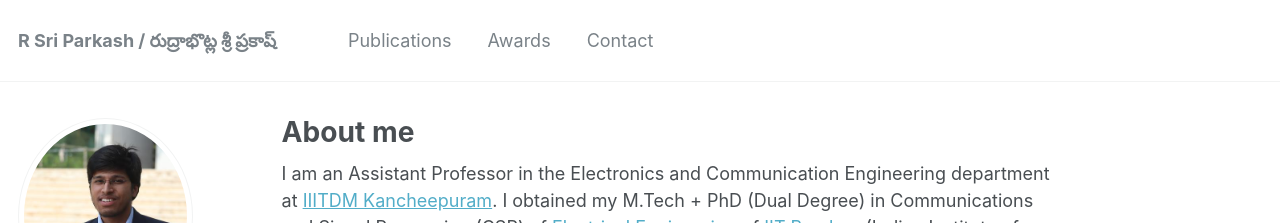
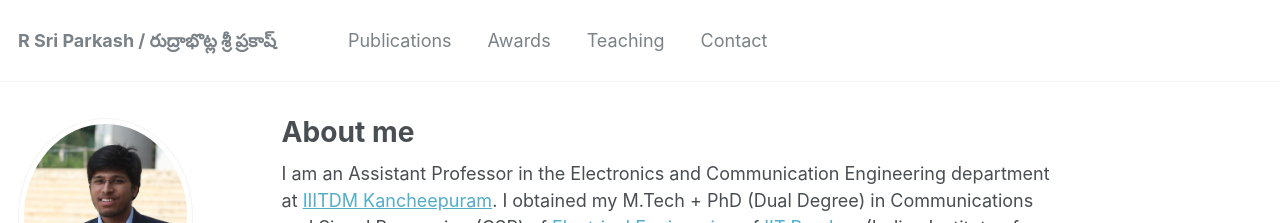
Before and after one commit to rsriprakash/rsriprakash.github.io, a Jekyll site: the page built from _pages/about.md, in a window 1280 px wide. Shown: the top 223 px of the page. Built offline with Jekyll 4.4.1, drawn with Linux system fonts in a browser that asks for light colours.

Commit message:
Update navigation.yml

```diff
--- a/_data/navigation.yml
+++ b/_data/navigation.yml
@@ -9,8 +9,8 @@ main:
   - title: "Awards"
     url: /awards/
 
-  #- title: "TA courses"
-  #  url: /teaching/
+  - title: "Teaching"
+    url: /teaching/
 
   - title: "Contact"
     url: /contact/
```
